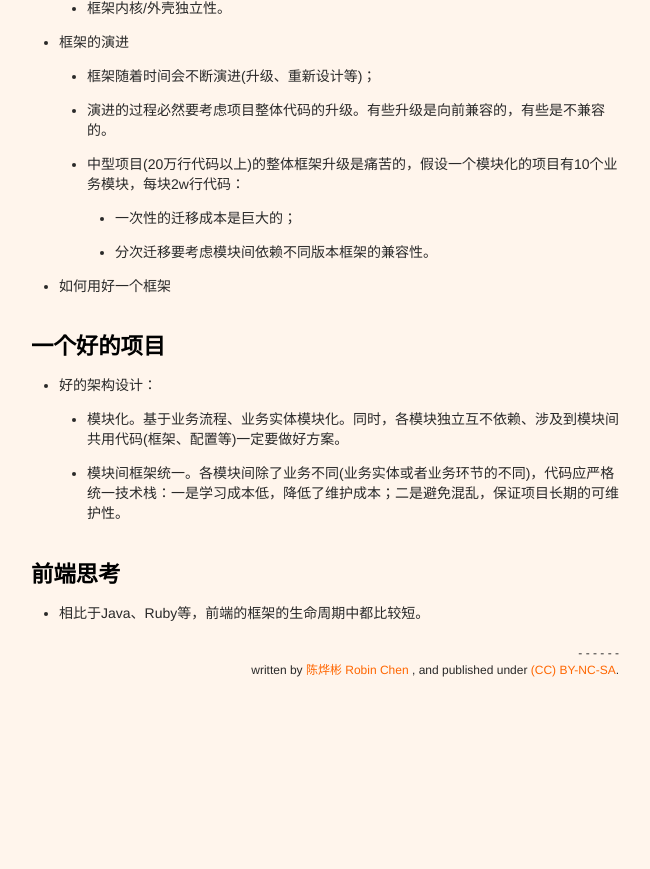
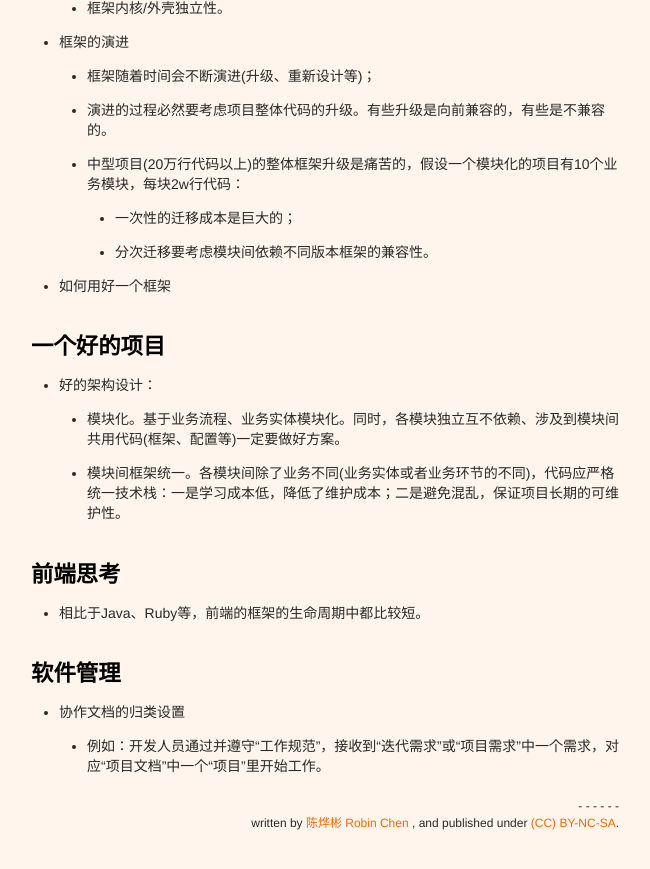
Before and after one commit to xianyuxmu/xianyuxmu.github.io, a Jekyll site: the page built from _posts/2018-02-02-zen-of-tech.md, in a window 1280 px wide and 900 px high, scrolled down 1295 px. Shown: the top 869 px of the window, without its empty margins (315-965 px from the left). Built offline with Jekyll 4.4.1, drawn with Linux system fonts in a browser that asks for light colours; comment, search, counter and statistics services are not loaded; before the commit the page ends 2042 px from its top, so only the background shows below that.

Commit message:
软件管理

```diff
--- a/_posts/2018-02-02-zen-of-tech.md
+++ b/_posts/2018-02-02-zen-of-tech.md
@@ -67,3 +67,8 @@ tags:
 ## 前端思考
 
 - 相比于Java、Ruby等，前端的框架的生命周期中都比较短。
+
+## 软件管理
+
+- 协作文档的归类设置
+	- 例如：开发人员通过并遵守“工作规范”，接收到“迭代需求”或“项目需求”中一个需求，对应“项目文档”中一个“项目”里开始工作。
```
